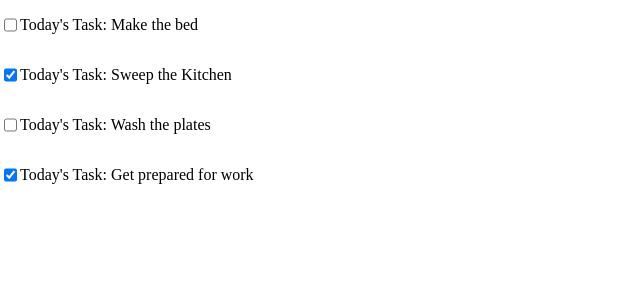
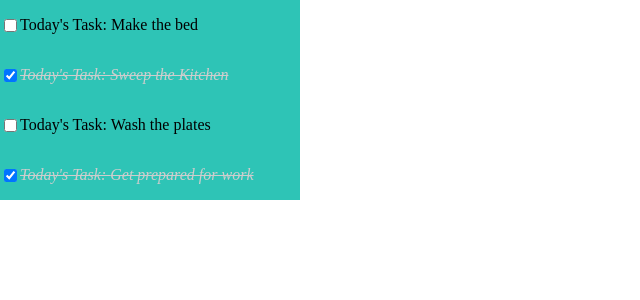
Before and after one commit to Usenmfon/profile, a React (Create React App) app: page / in a window 1280 px wide. Shown: the top 300 px of the page, without its empty margins (0-640 px from the left). Built offline with nearby package versions, Linux system fonts and the light colour scheme.

Commit message:
completed todos

```diff
--- a/src/tasks/App.css
+++ b/src/tasks/App.css
@@ -6,8 +6,7 @@ body {
 .todo-item {
     display: flex;
     flex-direction: row;
+    align-items: center;
+    background-color: #2EC4B6;
+    width: 300px;
 }
-
-input {
-    clear: both;
-}
--- a/src/tasks/TodoItem.js
+++ b/src/tasks/TodoItem.js
@@ -1,13 +1,19 @@
 import React from "react"
 
 function TodoItem(props){
+    const CompletedStyle = {
+        fontStyle: "italic",
+        textDecoration: "line-through",
+        color: "#cdcdcd"
+    }
+
     return(
         <div className="todo-item">
             <input type="checkbox"
             checked={props.item.completed}
             onChange={() => props.handleChange(props.item.id)}
             />
-            <p>Today's Task: {props.item.todo}</p>
+            <p style={props.item.completed ? CompletedStyle : null}>Today's Task: {props.item.todo}</p>
         </div>
     )
 }
```
